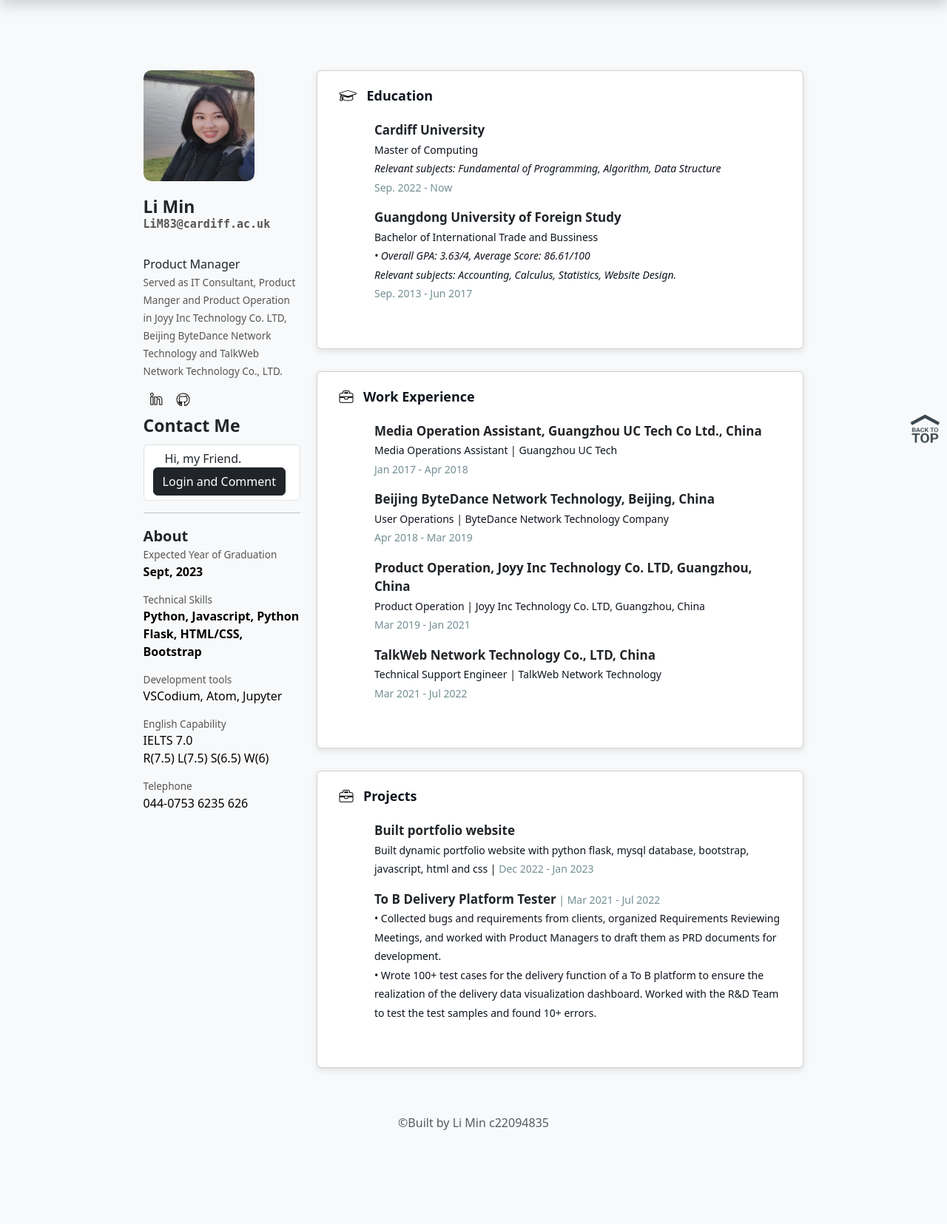
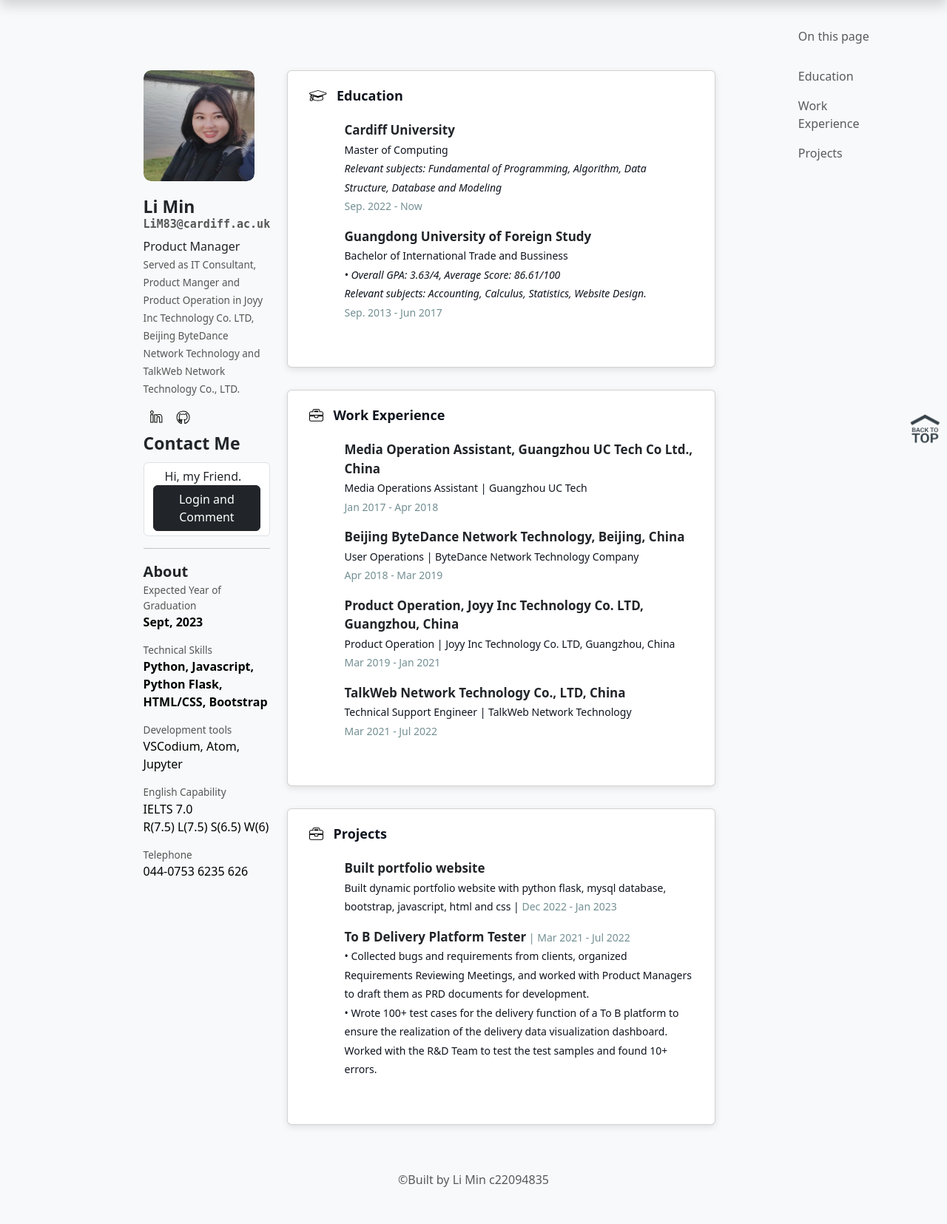
Before and after one commit to AmelieLee94/AmelieLee94, a Flask app: page / in a window 1280 px wide. Shown: the part 115-1770 px from the top of the page at 74% size. Before the commit the page ends 1643 px from the top, so only its background shows below. Run offline with Flask 3, Linux system fonts and the light colour scheme; some libraries are stand-ins or nearby versions.

Commit message:
Update index.html

```diff
--- a/blog/templates/index.html
+++ b/blog/templates/index.html
@@ -20,7 +20,7 @@
   </head>
 <body>
 
-  <div id="inner-nav"></div>
+  <div id="inner-nav">
   <div id="container">
       <div id="profile">
         <div id="image">
@@ -28,7 +28,6 @@
       </div>
       <br/>
           <p id="name" class="mb-2">Li Min<br><span id="email">LiM83@cardiff.ac.uk</span></p>
-          <br/>
           <p id="designation">Product Manager<br><span id="college">Served as IT Consultant, Product Manger and Product Operation in Joyy Inc Technology Co. LTD, Beijing ByteDance Network Technology and TalkWeb Network Technology Co., LTD.</span></p>
           <div id="social-links"><a id="linkedin" href="https://www.linkedin.com/in/%E6%95%8F-%E6%9D%8E-441283254/"><i class="fab fa-linkedin-in stroke-transparent"></i></a><a id="gitlab" href="https://git.cardiff.ac.uk/c22094835"><i class="fab fa-github stroke-transparent"></i></a></div>
           <br/>
@@ -75,17 +74,17 @@
 
       </div>
       <div id="info-cards">
-        <div class="card">
+        <div class="card" id="edu">
             <p><i class="fas fa-graduation-cap stroke-transparent"></i>&nbsp;&nbsp;&nbsp;Education</p>
             <ul>
-                <li><p class="tags">Cardiff University<br><span>Master of Computing <br/><i>Relevant subjects: Fundamental of Programming, Algorithm, Data Structure</i> <br/><span>Sep. 2022 - Now</span></span></p>
+                <li><p class="tags">Cardiff University<br><span>Master of Computing <br/><i>Relevant subjects: Fundamental of Programming, Algorithm, Data Structure, Database and Modeling</i> <br/><span>Sep. 2022 - Now</span></span></p>
                 <li><p class="tags">Guangdong University of Foreign Study<br><span>Bachelor of International Trade and Bussiness <br/><i>•	Overall GPA: 3.63/4, Average Score: 86.61/100
                     <br/>Relevant subjects: Accounting, Calculus, Statistics, Website Design.
                 </i> <br/><span>Sep. 2013 - Jun 2017</span></span></p>
 
             </ul>
         </div>
-          <div class="card">
+          <div class="card" id="workexp">
               <p><i class="fas fa-briefcase stroke-transparent"></i>&nbsp;&nbsp;&nbsp;Work Experience</p>
               <ul>
                   <li><p class="tags">Media Operation Assistant, Guangzhou UC Tech Co Ltd., China<br><span>Media Operations Assistant | Guangzhou UC Tech<br/><span>Jan 2017 - Apr 2018</span></span></p>
@@ -97,7 +96,7 @@
                   <li><p class="tags">TalkWeb Network Technology Co., LTD, China<br><span>Technical Support Engineer | TalkWeb Network Technology<br/><span>Mar 2021 - Jul 2022</span></span></p>
               </ul>
           </div>
-          <div class="card">
+          <div class="card" id="proj">
             <p><i class="fas fa-briefcase stroke-transparent"></i>&nbsp;&nbsp;&nbsp;Projects</p>
             <ul>
             <li><p class="tags">Built portfolio website<br><span>Built dynamic portfolio website with python flask, mysql database, bootstrap, javascript, html and css | <span>Dec 2022 - Jan 2023</span></span></p>
@@ -105,6 +104,7 @@
                 <br/>•	Wrote 100+ test cases for the delivery function of a To B platform to ensure the realization of the delivery data visualization dashboard. Worked with the R&D Team to test the test samples and found 10+ errors.</span></p>
                 </ul>
         </div>
+
             <a href="#maodian"><i class="scroll-up" id="scroll-up"
             ><img
               src="../static/icons/icons8-upward-arrow.png"
@@ -112,7 +112,15 @@
               alt="scroll-up"
             /></i></a>
       </div>
+      <div id="side-nav" class="bd-toc text-body-secondary offcanvas-end float-right">
+        <strong class="d-none d-md-block h6">On this page</strong><br/>
+        <div class="mb-3 sidenav-title"><a href="#edu" class="text-muted">Education</a></div>
+      <div class="mb-3 sidenav-title"><a href="#workexp" class="text-muted">Work Experience</a></div>
+        <div class="sidenav-title"><a href="#proj" class="text-muted">Projects</a></div>
+        </div>
+      </div>
   </div>
+
     <!-- Website scripts
     <script src="../static/js/app.js"></script> -->
 
```
